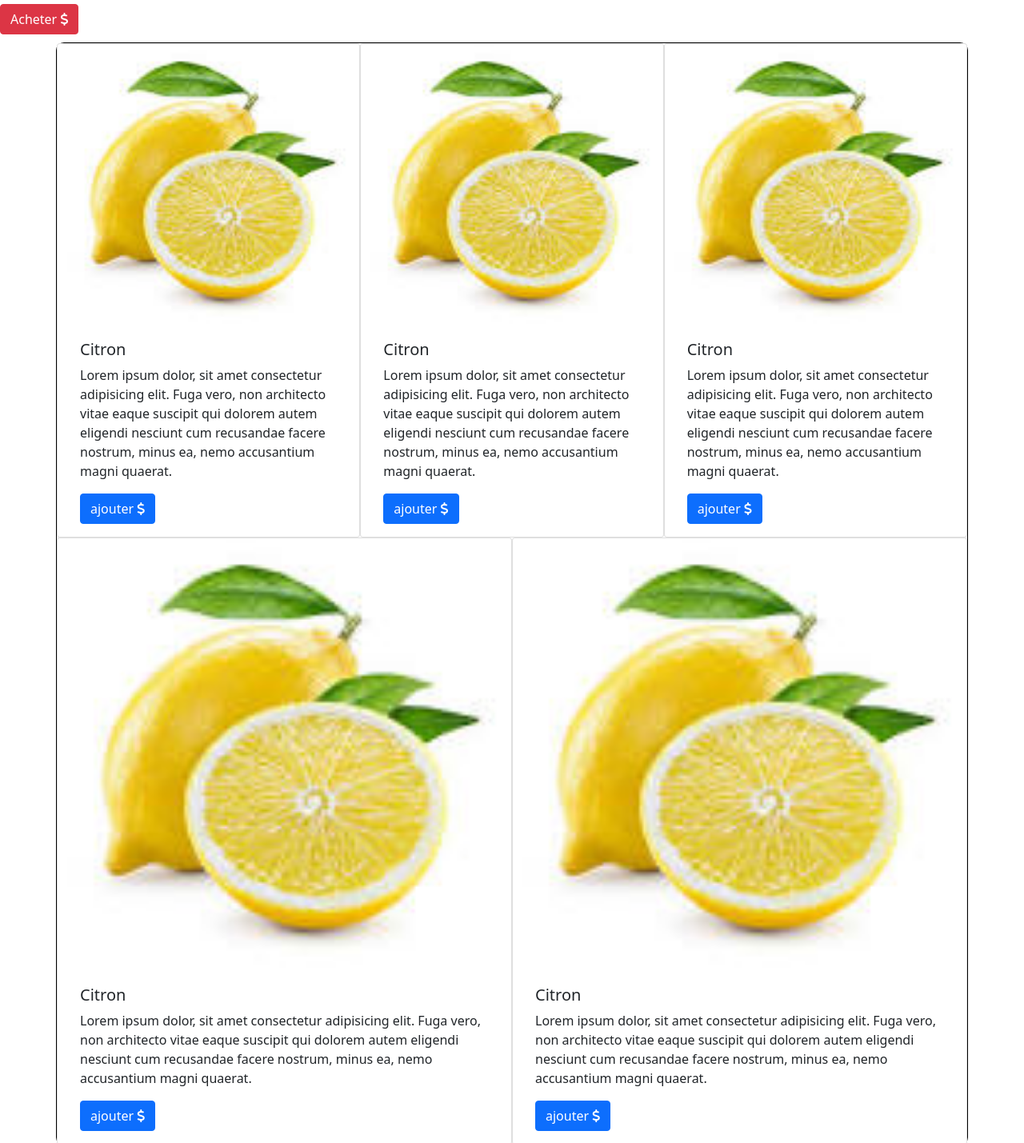
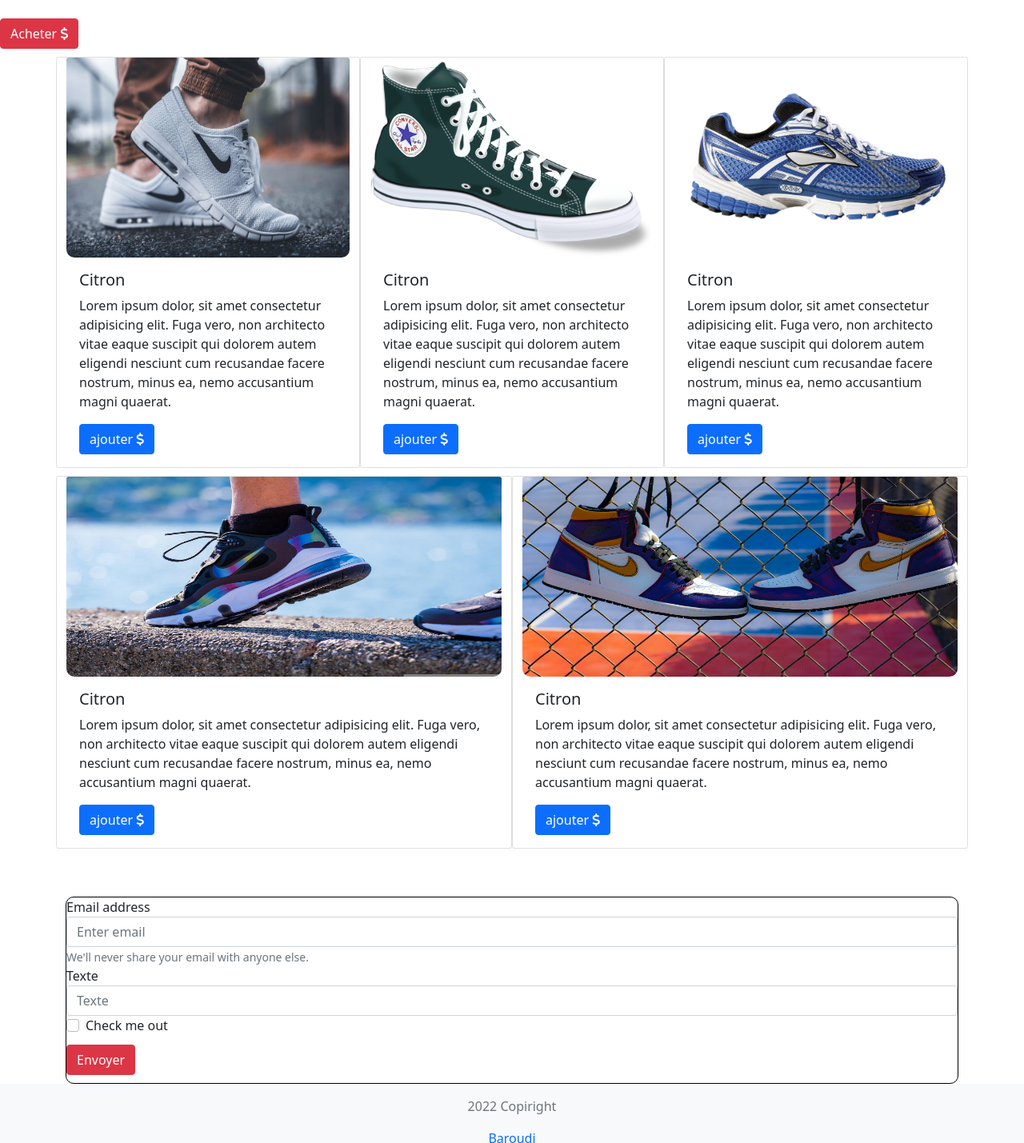
Before and after one commit to Baroudis/Boutique-e-commerce-statique, a plain HTML site: page produit.html in a window 1280 px wide. Shown: the part 1371-2800 px from the top of the page at 80% size. Drawn offline with nearby package versions, Linux system fonts and the light colour scheme.

Commit message:
mise a jour des card et images

```diff
--- a/produit.html
+++ b/produit.html
@@ -32,8 +32,11 @@
                 </ul>
 
                 <ul class="navbar-nav ms-auto">
-                    <li><a class="nav-link" href="#">Panier</a></li>
-                    <li><a class="nav-link" href="#">Connexion</a></li>
+                    <!-- <li><a class="nav-link" href="#">Panier</a></li>
+                    <li><a class="nav-link" href="#">Connexion</a></li> -->
+                    <button type="button" class="btn btn-info btn-round" data-toggle="modal" data-target="#loginModal">
+                        Login
+                    </button>
                 </ul>
             </div>
         </div>
@@ -98,8 +101,9 @@
 
     <div class="container">
         <div class="row">
-            <div class="card col-md-4 ">
-                <img class="card-img-top" src="img/citron.jpg" alt="Card image cap">
+
+            <div class="card col-md-4">
+                <img class="card-img-top" src="img/chauss2.jpg" alt="Card image cap">
                 <div class="card-body">
                     <h5 class="card-title">Citron</h5>
                     <p class="card-text">Lorem ipsum dolor, sit amet consectetur adipisicing elit. Fuga vero, non
@@ -111,7 +115,7 @@
                 </div>
             </div>
             <div class="card col-md-4 ">
-                <img class="card-img-top" src="img/citron.jpg" alt="Card image cap">
+                <img class="card-img-top" src="img/shoes.png" alt="Card image cap">
                 <div class="card-body">
                     <h5 class="card-title">Citron</h5>
                     <p class="card-text">Lorem ipsum dolor, sit amet consectetur adipisicing elit. Fuga vero, non
@@ -123,7 +127,7 @@
                 </div>
             </div>
             <div class="card col-md-4 ">
-                <img class="card-img-top" src="img/citron.jpg" alt="Card image cap">
+                <img class="card-img-top" src="img/run.jpg" alt="Card image cap">
                 <div class="card-body">
                     <h5 class="card-title">Citron</h5>
                     <p class="card-text">Lorem ipsum dolor, sit amet consectetur adipisicing elit. Fuga vero, non
@@ -137,7 +141,7 @@
         </div>
         <div class="row">
             <div class="card col-md-6 ">
-                <img class="card-img-top" src="img/citron.jpg" alt="Card image cap">
+                <img class="card-img-top" src="img/shoes1.jpg" alt="Card image cap">
                 <div class="card-body">
                     <h5 class="card-title">Citron</h5>
                     <p class="card-text">Lorem ipsum dolor, sit amet consectetur adipisicing elit. Fuga vero, non
@@ -149,7 +153,7 @@
                 </div>
             </div>
             <div class="card col-md-6 ">
-                <img class="card-img-top" src="img/citron.jpg" alt="Card image cap">
+                <img class="card-img-top" src="img/run2.jpg" alt="Card image cap">
                 <div class="card-body">
                     <h5 class="card-title">Citron</h5>
                     <p class="card-text">Lorem ipsum dolor, sit amet consectetur adipisicing elit. Fuga vero, non
@@ -175,8 +179,8 @@
             <small id="emailHelp" class="form-text text-muted">We'll never share your email with anyone else.</small>
         </div>
         <div class="form-group">
-            <label for="exampleInputPassword1">Password</label>
-            <input type="password" class="form-control" id="exampleInputPassword1" placeholder="Password">
+            <label for="exampleInputPassword1">Texte</label>
+            <input type="text" class="form-control" id="exampleInputTextz" placeholder="Texte">
         </div>
         <div class="form-check">
             <input type="checkbox" class="form-check-input" id="exampleCheck1">
--- a/style.css
+++ b/style.css
@@ -18,14 +18,14 @@
 }
 
 .container-fluid {
-   /* background-color: blueviolet;*/
+    /* background-color: blueviolet;*/
     border-radius: 10px;
 }
 
 .container {
-    border: solid 1px;
+    /* border: solid 1px;*/
     border-color: black;
-   /* background-color: aqua;*/
+    /* background-color: aqua;*/
     border-radius: 10px;
     ;
 }
@@ -38,11 +38,12 @@
     width: 250px;
 }
 
-/*.formulaire {
+.formulaire {
     border: solid 1px;
     border-color: black;
-    background-color: rgba(5, 130, 202, 0.959);
-}*/
+    border-radius: 10px;
+    /*background-color: rgba(5, 130, 202, 0.959);*/
+}
 
 .montableau {
     margin-top: 20px;
@@ -69,6 +70,7 @@ th {
 img:hover {
 
     background-color: aquamarine;
+    border-radius: 10px;
     transform: scale(1.2);
 
 }
@@ -93,10 +95,28 @@ button {
     margin-bottom: 10px;
 }
 
-.panier{
+.panier {
 
     margin-left: 200px;
 }
-.lemien{
-    margin-top: 50px;;
+
+.lemien {
+    margin-top: 50px;
 }
+
+.card {
+    /*background-image: url(img/water.jpg);*/
+    margin: 0 auto;
+    float: none;
+    margin-bottom: 10px;
+    /*width: 35%;*/
+}
+.card-text{
+    min-height: 10px;
+}
+
+img{
+    height:250px;
+    width: 250px;
+    border-radius: 10px;
+}
```
Also changed, not shown: contact.html (+3 -0 lines), index.html (+5 -2 lines), img/chauss2.jpg (added), img/run.jpg (added), img/run2.jpg (added), img/shoes.png (added), img/shoes1.jpg (added), img/shoose.jpg (added), img/water.jpg (added).
